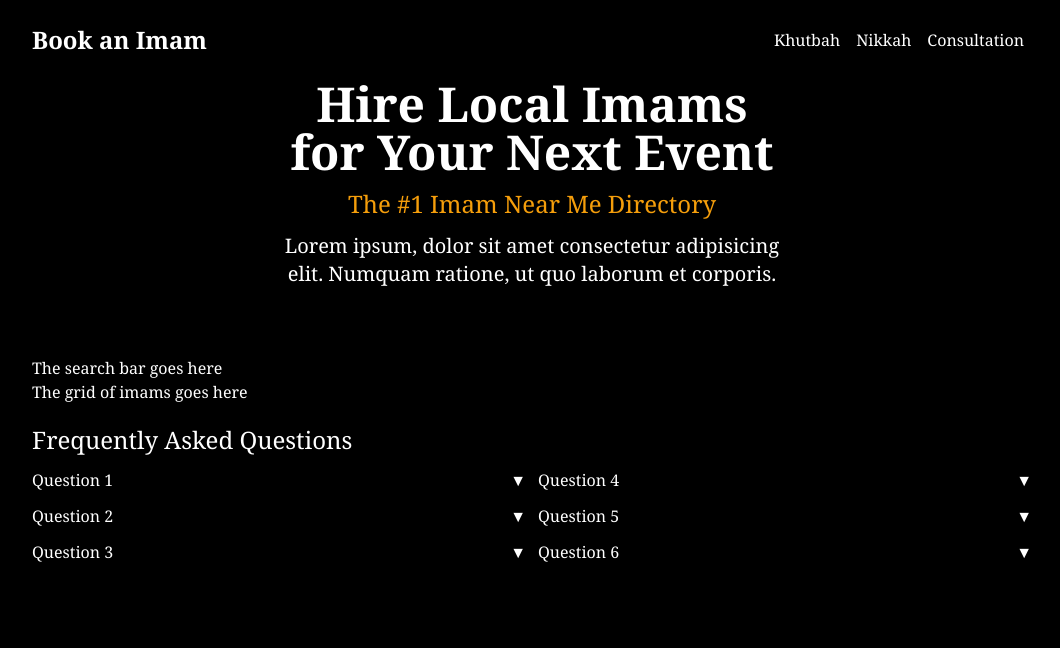
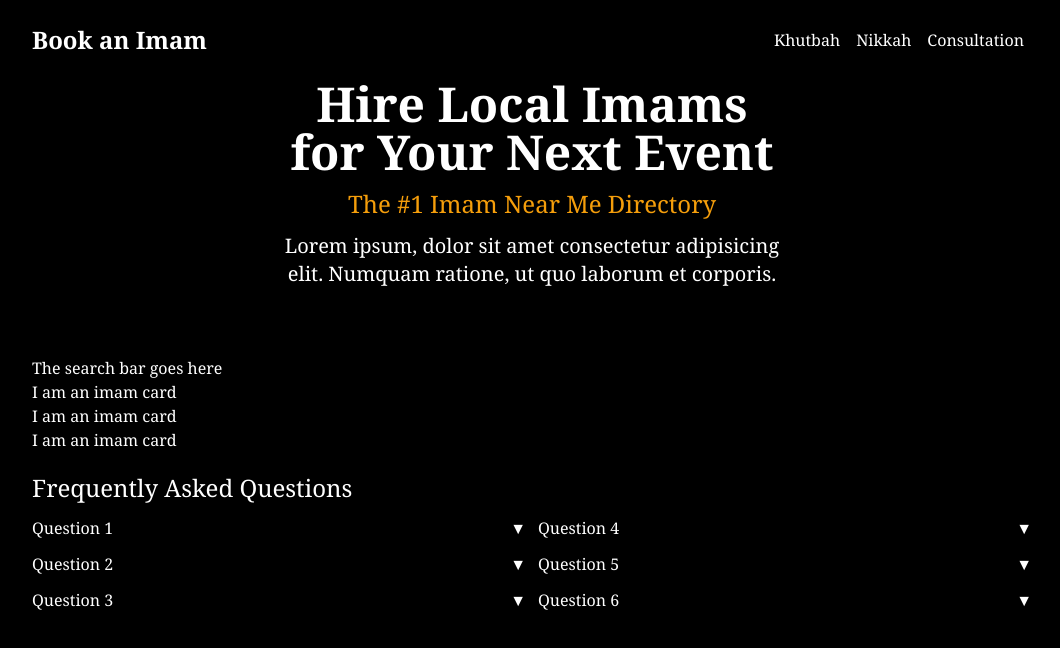
Before and after one commit to shah-a/Book-an-Imam, a React (Vite) app: page / in a window 1280 px wide. Shown: the top 648 px of the page, without its empty margins (108-1168 px from the left). Built offline with nearby package versions, Linux system fonts and the light colour scheme.

Commit message:
[Update] switched to ImamGrid and ImamCard components

```diff
--- a/src/components/App.jsx
+++ b/src/components/App.jsx
@@ -1,6 +1,6 @@
 import Header from './Header';
 import Hero from './Hero';
-import Imams from './Imams';
+import ImamGrid from './ImamGrid';
 import Faq from './Faq';
 
 function App() {
@@ -8,7 +8,7 @@ function App() {
     <div className="App max-w-5xl mx-auto px-3 space-y-5">
       <Header />
       <Hero />
-      <Imams />
+      <ImamGrid />
       <Faq />
     </div>
   )
--- /dev/null
+++ b/src/components/ImamCard/index.jsx
@@ -0,0 +1,9 @@
+function ImamCard() {
+  return (
+    <div className="ImamCard">
+      I am an imam card
+    </div>
+  );
+}
+
+export default ImamCard;
--- /dev/null
+++ b/src/components/ImamGrid/index.jsx
@@ -0,0 +1,14 @@
+import ImamCard from '../ImamCard';
+
+function ImamGrid() {
+  return (
+    <div className="ImamGrid">
+      <h1>The search bar goes here</h1>
+      <ImamCard />
+      <ImamCard />
+      <ImamCard />
+    </div>
+  );
+}
+
+export default ImamGrid;
--- a/src/components/Imams/index.jsx
+++ /dev/null
@@ -1,14 +0,0 @@
-function Imams() {
-  return (
-    <div className="Imams">
-      <h1>
-        The search bar goes here
-      </h1>
-      <h1>
-        The grid of imams goes here
-      </h1>
-    </div>
-  );
-}
-
-export default Imams;
```
